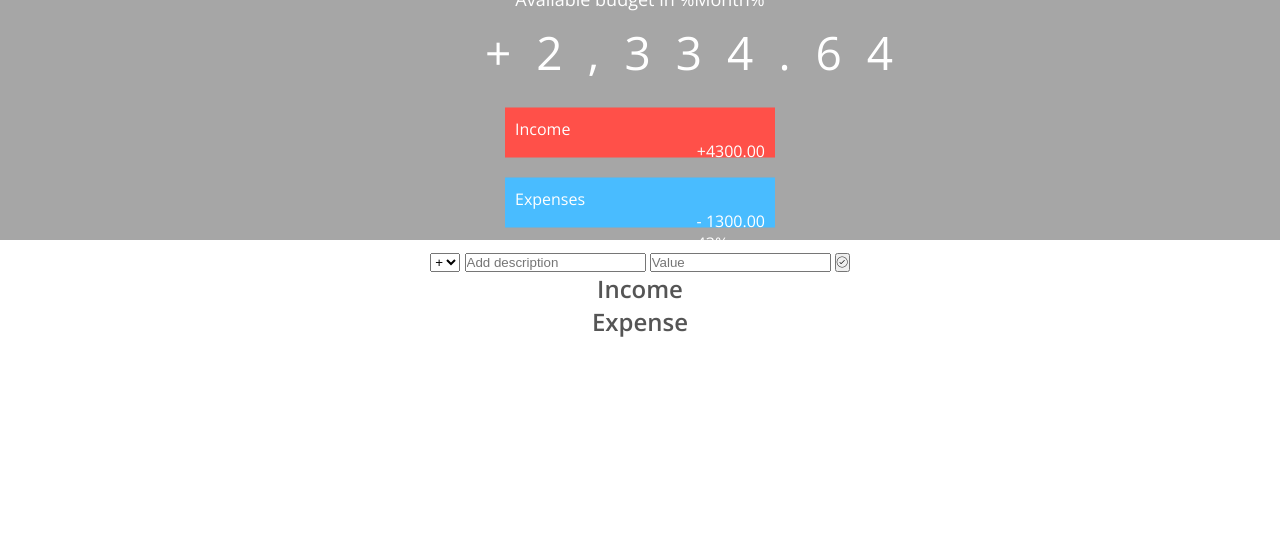
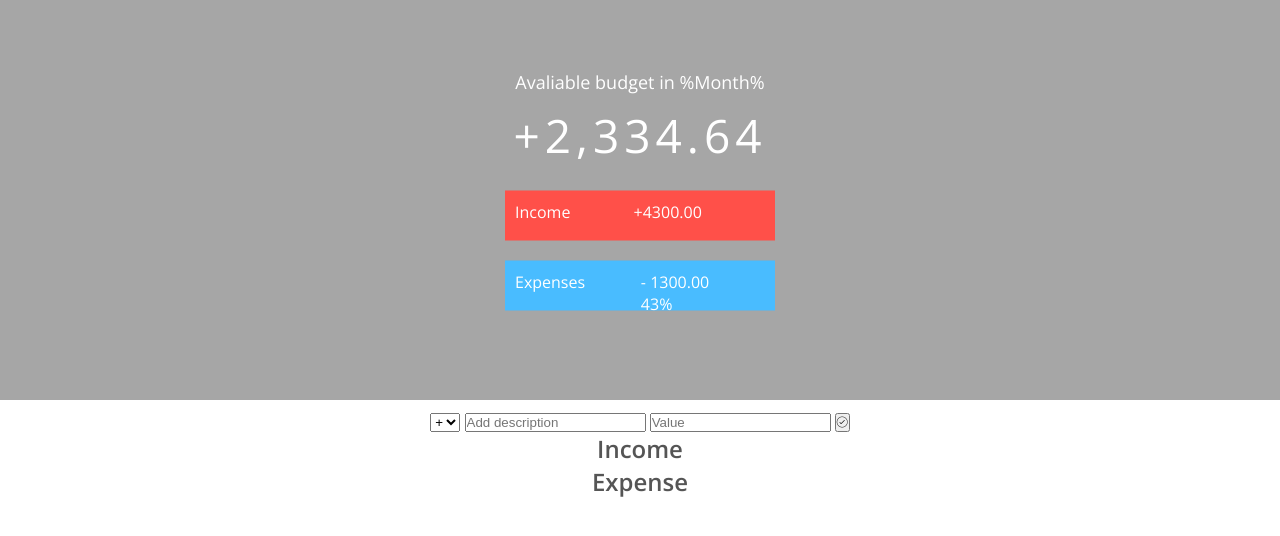
Before and after one commit to Danielmituku/Bugetey, a plain HTML site: page index.html in a window 1280 px wide. Drawn offline with nearby package versions, Linux system fonts and the light colour scheme.

Commit message:
first commit

```diff
--- a/app.js
+++ b/app.js
@@ -32,7 +32,17 @@ var UIcontroller = (function(){
 
 //Global App Controller
 var controller = (function(budgetCtrl, UIctrl){
-    var DOM = UIctrl.getDOMStrings();
+
+    var setUpEventLitsners = function (){
+        var DOM = UIctrl.getDOMStrings();
+        document.querySelector(DOM.inputBtn).addEventListener('click', ctrlAddItem);
+        document.addEventListener('keypress', function(event){
+            if(event.keyCode === 13 || event.which === 13){
+                ctrlAddItem();
+            }
+        });
+    }
+
     var ctrlAddItem = function(){
         //1. Get the field input data
         var input = UIctrl.getInput();
@@ -46,12 +56,12 @@ var controller = (function(budgetCtrl, UIctrl){
         //5. Dispaly the budget on the UI
 
     }
-    document.querySelector(DOM.inputBtn).addEventListener('click', ctrlAddItem)
-    document.addEventListener('keypress', function(event){
-        if(event.keyCode === 13 || event.which === 13){
-            ctrlAddItem();
+    return {
+        init: function(){
+            console.log("App has been started");
+            setUpEventLitsners();
         }
-    })
+        }
+})(budgetContoller, UIcontroller);
 
-
-})(budgetContoller, UIcontroller);
+controller.init();
--- a/style.css
+++ b/style.css
@@ -24,7 +24,7 @@ body{
 .red-focus:focus{ border: 1px solid #ff5049 !important;}
 
 .top{
-    height: 30vh;
+    height: 50vh;
     background-image: linear-gradient(rgba(0, 0, 0, 0.35), rgba(0, 0, 0, 0.35));
     background-size: cover;
     background-position: center;
@@ -50,19 +50,25 @@ body{
     font-size: 46px;
     text-align: center;
     margin-bottom: 25px;
-    letter-spacing: 25px;
+    letter-spacing: 5px;
 }
 .budget__income{
     background-color: #ff5049;
     height: 50px;
     padding: 10px 10px 10px;
     margin: 20px;
+    display: flex;
+    flex-direction: row;
+    justify-content: space-between;
 }
  .budget__expensses {
     background-color: #49bcff;
     height: 50px;
     padding: 10px 10px 10px;
     margin: 20px;
+    display: flex;
+    flex-direction: row;
+    justify-content: space-between;
  }
  .bottom{
     height: 30vh;
```
